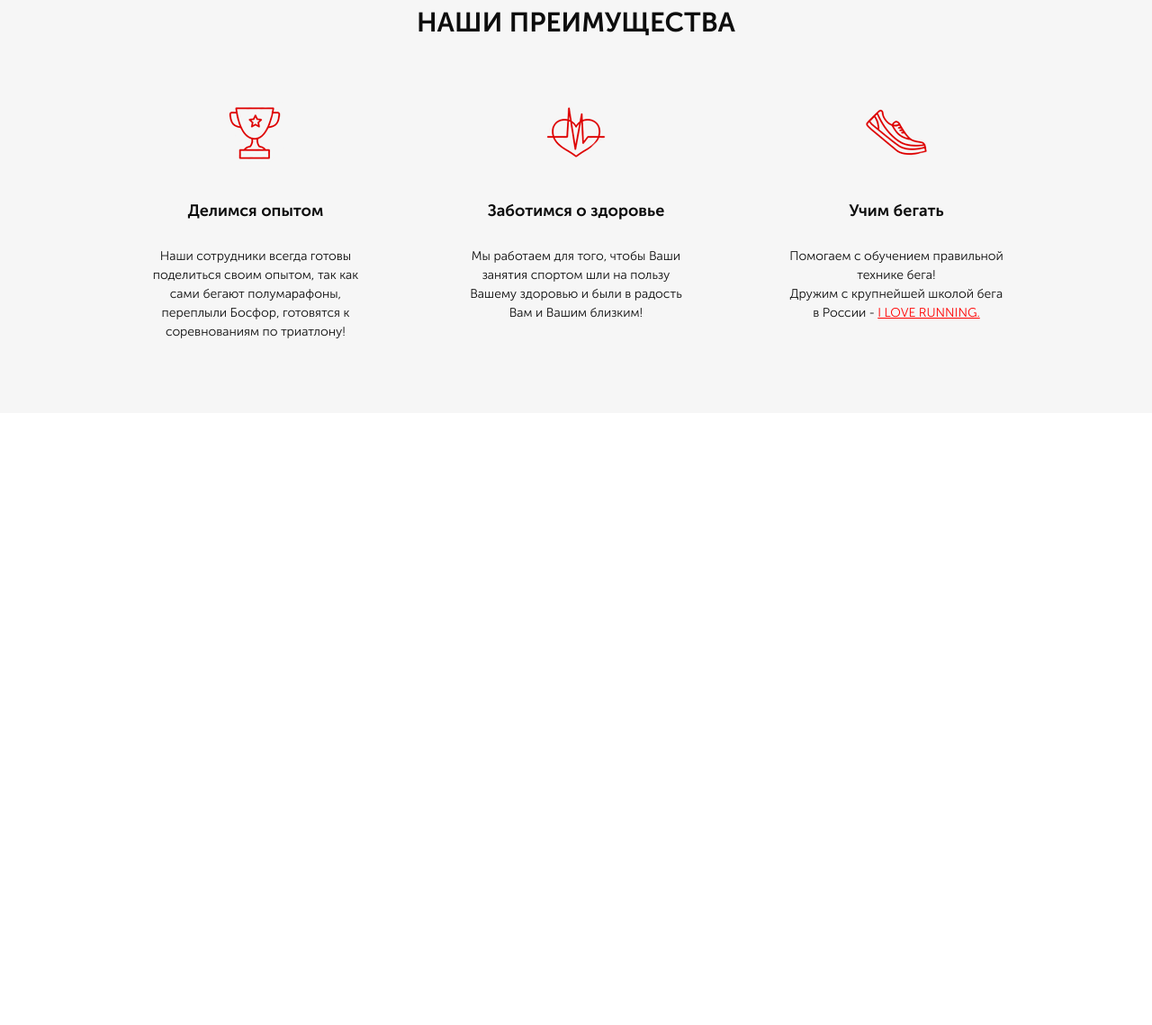
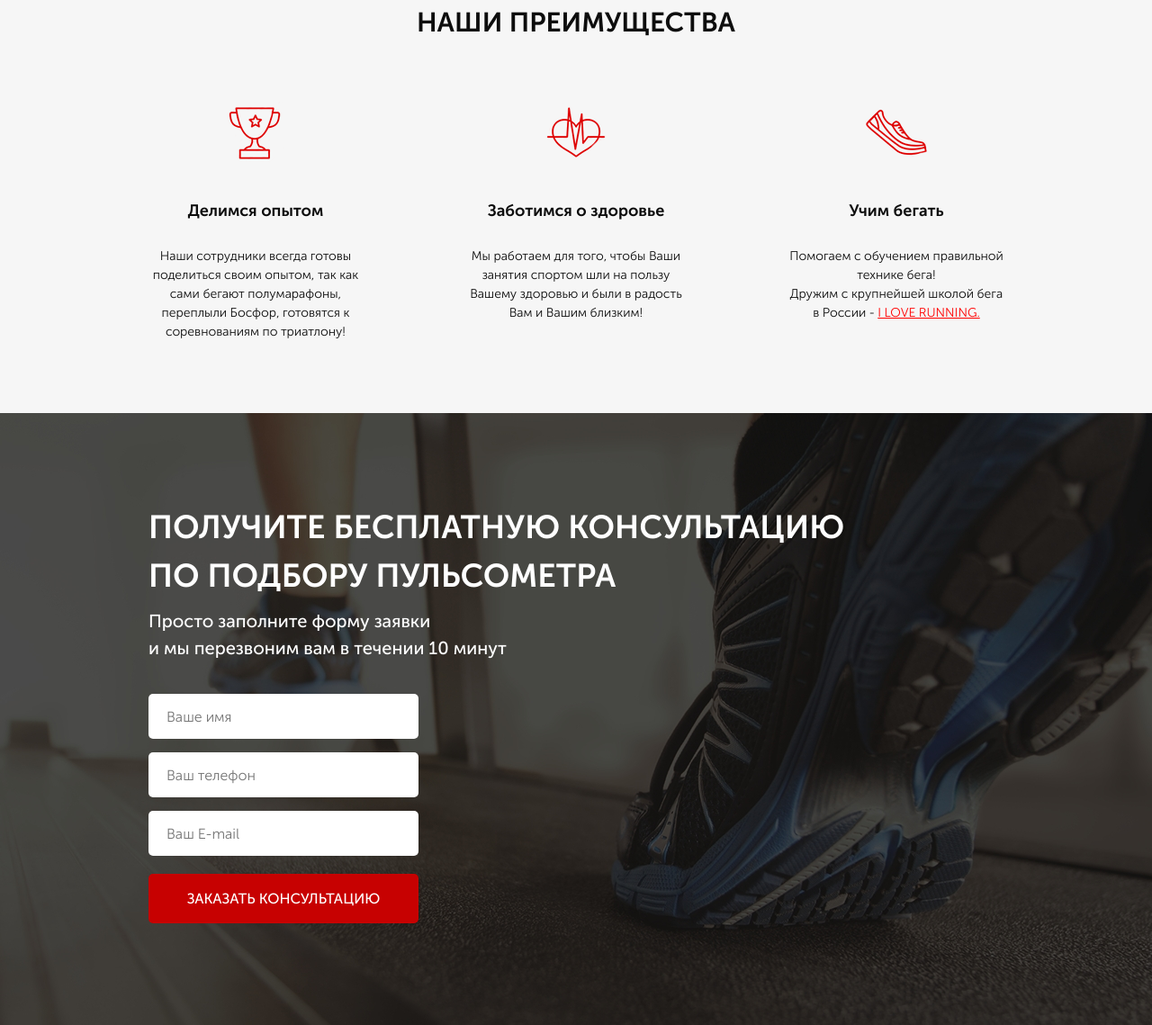
Before and after one commit to Flarkss/Flarkss.github.io, a website: page src/index.html in a window 1280 px wide. Shown: the part 759-1898 px from the top of the page at 90% size. Before the commit the page ends 1218 px from the top, so only its background shows below. Drawn offline with Linux system fonts and the light colour scheme.

Commit message:
consultation

```diff
--- a/src/index.html
+++ b/src/index.html
@@ -97,5 +97,27 @@
             </div>
         </div>
     </div>
+
+    <div class="consultation">
+        <div class="container">
+            <h2 class="title title_left">
+                Получите бесплатную консультацию<br>
+                по подбору пульсометра
+            </h2>
+            <div class="consultation__descr">
+                Просто заполните форму заявки<br>
+                и мы перезвоним вам в течении 10 минут
+            </div>
+            <form class="feed-form" action="#">
+                <input name="name" required type="text" placeholder="Ваше имя">
+                <input name="phone" required type="tel" placeholder="Ваш телефон">
+                <input name="email" required type="email" placeholder="Ваш E-mail">
+
+                <button class="button button_submit">заказать кОНСУЛЬТАЦИЮ</button>
+            </form>
+        </div>
+    </div>
+
+    <script src="js/script.js"></script>
 </body>
 </html>
--- a/src/sass/blocks/_buttons.scss
+++ b/src/sass/blocks/_buttons.scss
@@ -14,4 +14,9 @@
         height: 50px;
         font-size: 16px;
     }
+    &_submit {
+        width: 100%;
+        height: 55px;
+        font-size: 16px;
+    }
 }
--- /dev/null
+++ b/src/sass/blocks/_consultation.scss
@@ -0,0 +1,11 @@
+.consultation {
+	min-height: 680px;
+	padding: 100px 0 92px 0;
+	background: url(../../img/consultation.jpg) center (center/cover) no-repeat;
+	&__descr {
+		margin-bottom: 36px;
+		font-size: 20px;
+		font-weight: 500;
+		color: #fff;
+	}
+}
--- /dev/null
+++ b/src/sass/blocks/_forms.scss
@@ -0,0 +1,20 @@
+.feed-form{
+    margin-top: 36px;
+    display: flex;
+    flex-direction: column;
+    width: 300px;
+    input {
+        height: 50px;
+        border-radius: 5px;
+        background-color: #fff;
+        margin-bottom: 15px;
+        border: none;
+        padding: 0 20px;
+        font-weight: 300;
+        font-style: 14px;
+        color: #4b4b4b;
+        &:nth-child(3) {
+            margin-bottom: 20px;
+        }
+    }
+}
--- a/src/sass/blocks/_titles.scss
+++ b/src/sass/blocks/_titles.scss
@@ -3,4 +3,10 @@
     font-size: 30px;
     font-weight: 700;
     text-align: center;
+    text-transform: uppercase;
+    &_left {
+        color: #fff;
+        font-size: 36px;
+        text-align: left;
+    }
 }
--- a/src/sass/style.scss
+++ b/src/sass/style.scss
@@ -11,3 +11,5 @@
 @import 'blocks/buttons';
 @import 'blocks/advantages';
 @import 'blocks/titles';
+@import 'blocks/consultation';
+@import 'blocks/forms';
```
Also changed, not shown: src/css/style.min.css, src/js/script.js (added).
